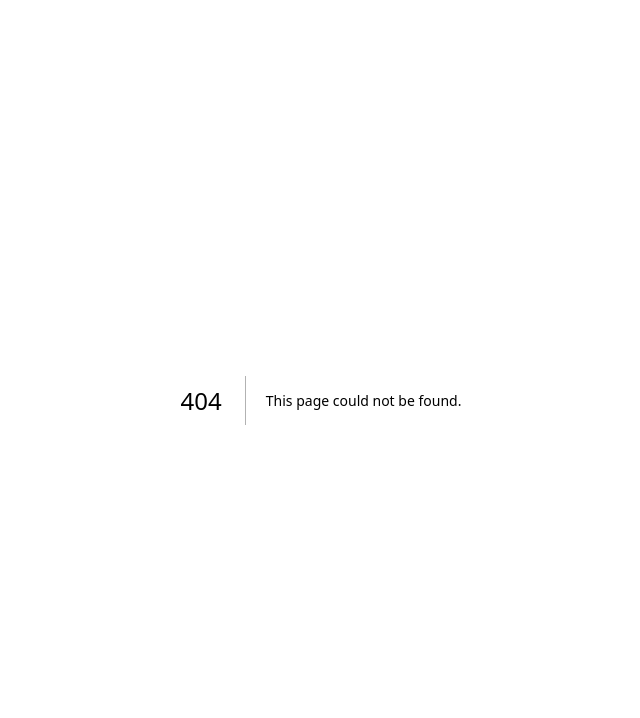
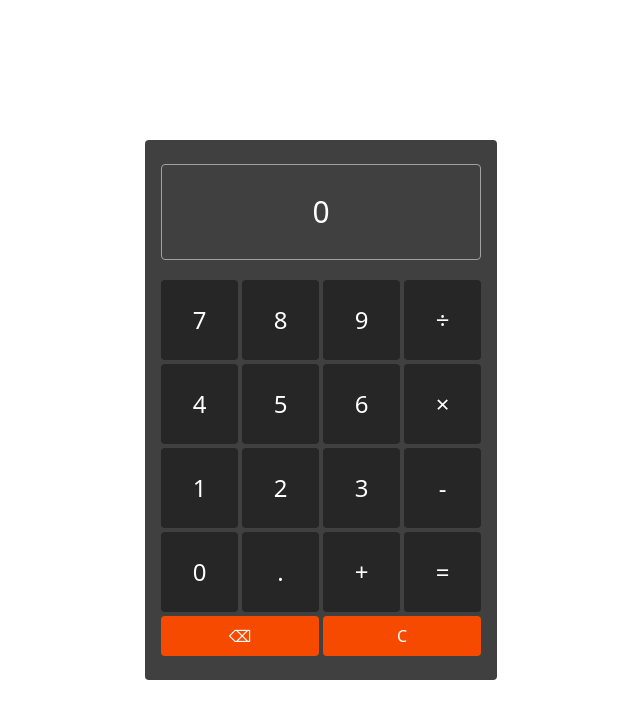
Before and after one commit to EduardoTeixeiraP/intro-nextjs, a Next.js app: page /calculator in a window 1280 px wide. Before the commit this address had no page. Shown: the top 718 px of the page, without its empty margins (319-959 px from the left). Built offline with nearby package versions, Linux system fonts and the light colour scheme.

Commit message:
calculator

```diff
--- a/package.json
+++ b/package.json
@@ -18,6 +18,7 @@
     "clsx": "^2.1.1",
     "leaflet": "^1.9.4",
     "lucide-react": "^0.513.0",
+    "mathjs": "^14.6.0",
     "next": "15.3.2",
     "next-themes": "^0.4.6",
     "react": "^19.0.0",
--- /dev/null
+++ b/src/app/calculator/page.tsx
@@ -0,0 +1,11 @@
+import MiniDisplay from "../components/miniDisplay";
+
+ export default function DisplayPage() {
+    return(
+        <div className="flex flex-col items-center mt-35">
+            <div className="">
+                <MiniDisplay/>
+            </div>
+        </div>
+    )
+ }
--- /dev/null
+++ b/src/app/components/miniDisplay.tsx
@@ -0,0 +1,78 @@
+'use client'
+
+import { useState } from "react"
+
+export default function Calculadora() {
+  const [display, setDisplay] = useState("")
+
+  const KeyBoard = (value: string) => {
+    if (display.length < 15) {
+      setDisplay(display + value)
+    }
+  }
+
+  const Backspace = () => {
+    setDisplay(display.slice(0, -1))
+  }
+
+  const Clear = () => {
+    setDisplay("")
+  }
+
+  const Calculate = () => {
+    try {
+      const sanitized = display.replace(/×/g, "*").replace(/÷/g, "/")
+
+
+      const result = eval(sanitized)
+
+      if (result !== undefined && !isNaN(result)) {
+        setDisplay(result.toString())
+      }
+    } catch {
+      setDisplay("Erro")
+    }
+  }
+
+  return (
+    <div className="flex flex-col justify-center items-center">
+      <div className="px-4 py-6 bg-neutral-700 rounded">
+        {/* Display */}
+        <div className="flex justify-center items-center border border-neutral-400 rounded p-4 h-24 text-center text-3xl text-white w-80">
+          {display || "0"}
+        </div>
+
+        {/* Teclado numérico */}
+        <div className="grid grid-cols-4 gap-1 mt-5 w-80 text-white">
+          {[7, 8, 9, "÷", 4, 5, 6, "×", 1, 2, 3, "-", 0, ".", "+", "="].map((btn) => (
+            <button
+              key={btn}
+              onClick={() =>
+                btn === "=" ? Calculate() : KeyBoard(String(btn))
+              }
+              className="bg-neutral-800 hover:bg-neutral-900 p-6 text-2xl rounded"
+            >
+              {btn}
+            </button>
+          ))}
+
+          {/* Backspace */}
+          <button
+            onClick={Backspace}
+            className="p-2 col-span-2 rounded bg-orange-600 hover:bg-orange-700 flex justify-center items-center"
+          >
+            ⌫
+          </button>
+
+          {/* Clear */}
+          <button
+            onClick={Clear}
+            className="p-2 col-span-2 rounded bg-orange-600 hover:bg-orange-700 flex justify-center items-center"
+          >
+            C
+          </button>
+        </div>
+      </div>
+    </div>
+  )
+}
```
Also changed, not shown: 1 other file (tests, documents, lock files or other folders).
